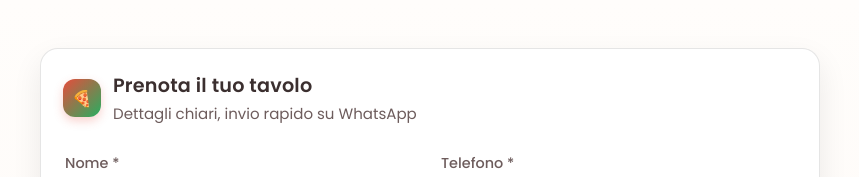
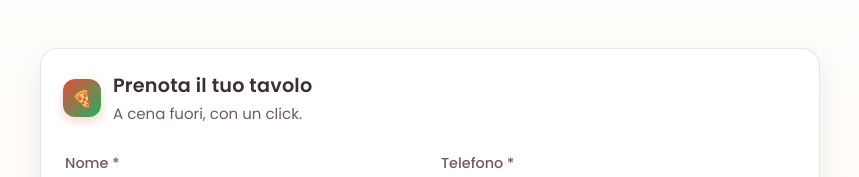
Before and after one commit to andrsarz/prenotaeasy, a plain HTML site: page index.html in a window 1280 px wide. Shown: the top 177 px of the page, without its empty margins (210-1069 px from the left). Drawn offline with Linux system fonts and the light colour scheme.

Commit message:
Update index.html

```diff
--- a/index.html
+++ b/index.html
@@ -79,7 +79,7 @@
         <div class="logo" aria-hidden="true">🍕</div>
         <div>
           <div class="title" id="formTitle">Prenota il tuo tavolo</div>
-          <div class="subtitle">Dettagli chiari, invio rapido su WhatsApp</div>
+          <div class="subtitle">A cena fuori, con un click.</div>
         </div>
       </div>
       <form id="bookingForm" novalidate>
```
